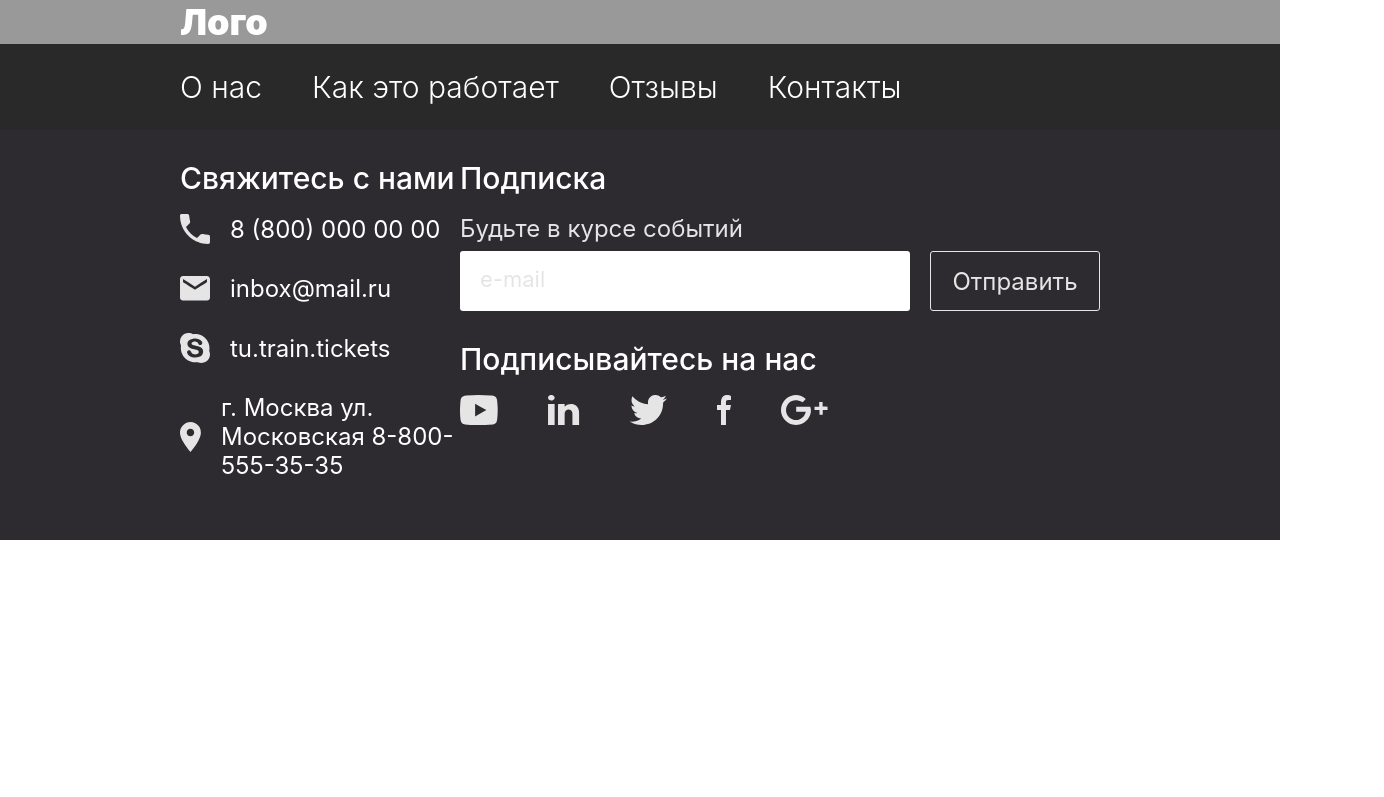
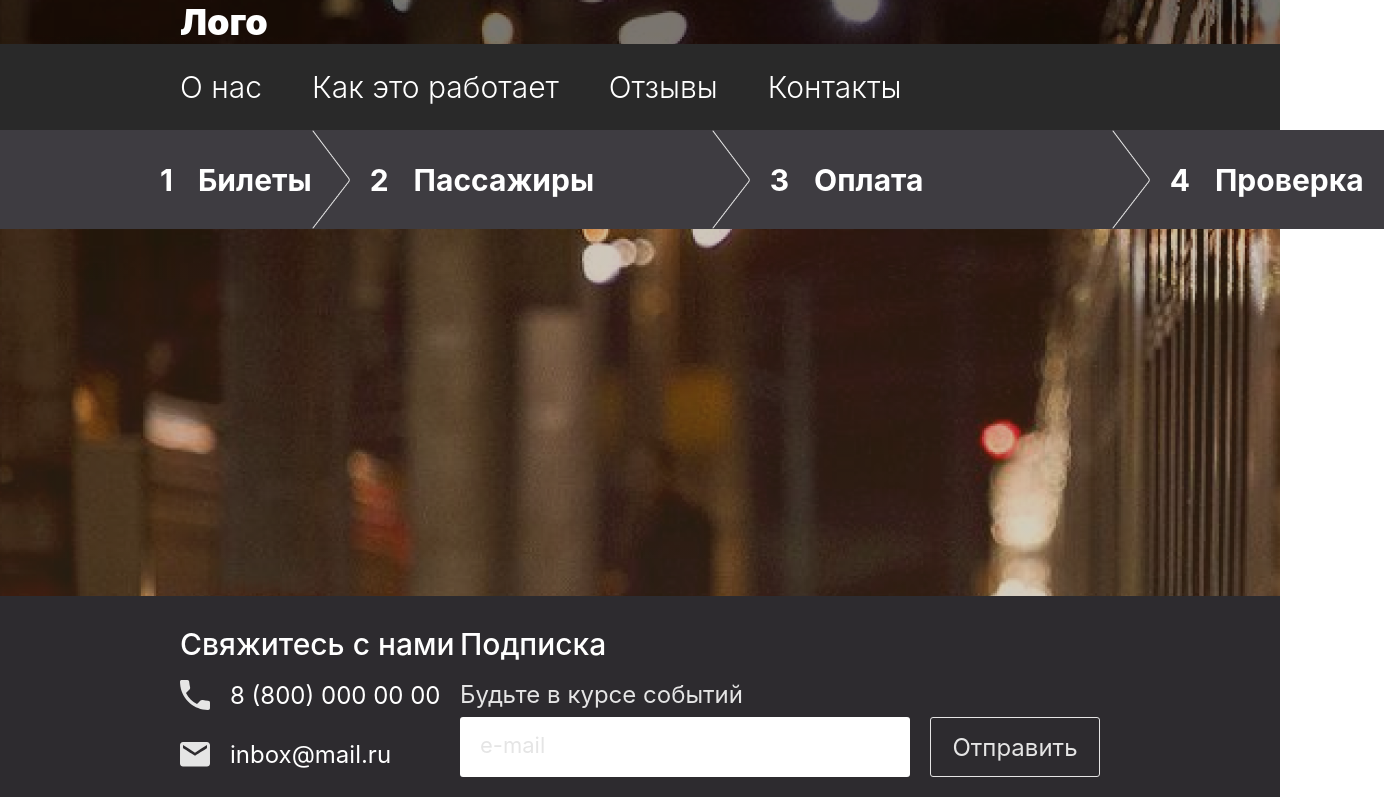
Before and after one commit to EvgeniyPryanichnikov/fe-diplom, a React (Create React App) app: page / in a window 1280 px wide. Shown: the top 797 px of the page, 1384 px wide, since content can reach past the window. Built offline with nearby package versions, Linux system fonts and the light colour scheme.

Commit message:
added steps for tickets-header

```diff
--- a/src/components/global/Header/Header.jsx
+++ b/src/components/global/Header/Header.jsx
@@ -1,6 +1,6 @@
 import React from 'react'
 
-import s from './header.module.scss'
+import s from './Header.module.scss'
 import Logo from '../../common/Logo/Logo'
 import Navbar from '../../common/Navbar/Navbar'
 
--- a/src/components/global/tickets-header/tickets-header.jsx
+++ b/src/components/global/tickets-header/tickets-header.jsx
@@ -1,12 +1,45 @@
 import React from 'react'
 
-import s from './tickets-header.module.scss'
-import Header from '../header/header'
+import s from './Tickets-header.module.scss'
+import Header from '../Header/Header'
+import vector from '../../../icons/vector.png'
+// import TravelForm from '../../common/Travel-form/Travel-form'
 
 const TicketsHeader = () => {
+  const steps = [
+    {id: 1, text: 'Билеты', needArrow: true},
+    {id: 2, text: 'Пассажиры', needArrow: true},
+    {id: 3, text: 'Оплата', needArrow: true},
+    {id: 4, text: 'Проверка', needArrow: false}
+  ]
   return (
     <div className={s.ticketsHeader}>
       <Header />
+
+      {/* <div>
+        <TravelForm />
+      </div> */}
+
+      <div className={s.stepsContainer}>
+        {steps.map(step => (
+          <div
+            className={s.step}
+            key={step.id}
+          >
+            <div className={s.title}>
+              <span className={s.number}>{step.id}</span>
+
+              <p className={s.text}>{step.text}</p>
+            </div>
+
+            {step.needArrow &&
+              <img
+                src={vector} alt=""
+              />
+            }
+          </div>
+        ))}
+      </div>
     </div>
   )
 }
--- a/src/components/global/tickets-header/tickets-header.module.scss
+++ b/src/components/global/tickets-header/tickets-header.module.scss
@@ -0,0 +1,42 @@
+.ticketsHeader {
+  height: 596px;
+  background: url('../../../../public/image/header-tickets-page-background.png'), linear-gradient(to top, rgba(89, 55, 3, 0.8), rgba(69, 40, 1, 0.9));
+
+  .stepsContainer {
+    display: grid;
+    grid-template-columns: 1fr 400px 400px 1fr;
+
+    .step {
+      display: flex;
+      justify-content: space-between;
+      align-items: center;
+      color: #fff;
+      padding-right: 20px;
+      background-color: #3E3C41;
+
+      &.active {
+        background-color: #FFA800; // изменения для активного шага
+      }
+
+      &:first-child {
+        padding-left: 160px;
+      }
+
+      .title {
+        display: flex;
+        gap: 25px;
+        align-items: center;
+
+        .number {
+          font-size: 30px;
+          font-weight: 700;
+        }
+
+        .text {
+          font-size: 30px;
+          font-weight: 700;
+        }
+      }
+    }
+  }
+}
--- a/src/pages/Tickets/Tickets.jsx
+++ b/src/pages/Tickets/Tickets.jsx
@@ -1,7 +1,7 @@
 import React from 'react'
 
 import s from './Tickets.module.scss'
-import TicketsHeader from '../../components/global/tickets-header/tickets-header'
+import TicketsHeader from '../../components/global/Tickets-header/Tickets-header'
 
 
 const Tickets = () => {
```
Also changed, not shown: src/icons/ellipse.png (added), src/icons/vector.png (added).
